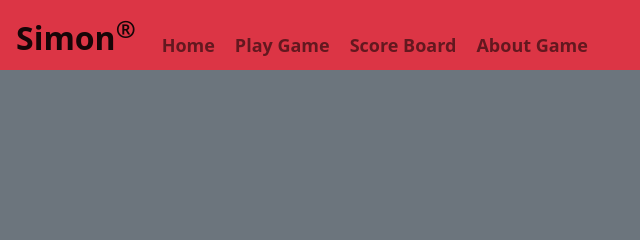
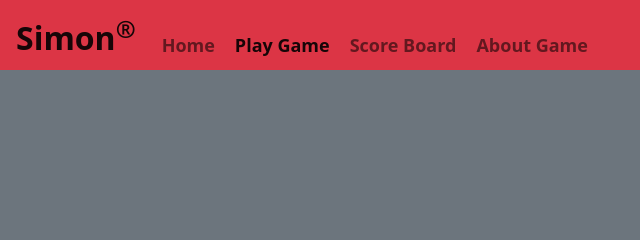
Before and after one commit to jspotten/simon, a plain HTML site: page playGame.html in a window 1280 px wide. Shown: the top 240 px of the page, 0-640 px from the left. Drawn offline with nearby package versions, Linux system fonts and the light colour scheme.

Commit message:
nav-link active and index page functionality

```diff
--- a/playGame.html
+++ b/playGame.html
@@ -20,7 +20,7 @@
                 <a class = "navbar-brand">Simon<sup>&reg;</sup></a>
                 <menu class = "navbar-nav">
                     <li class = "nav-item"><a class = "nav-link" href = "index.html">Home</a></li>
-                    <li class = "nav-item"><a class = "nav-link" href = "playGame.html">Play Game</a></li>
+                    <li class = "nav-item"><a class = "nav-link active" href = "playGame.html">Play Game</a></li>
                     <li class = "nav-item"><a class = "nav-link" href = "gameScore.html">Score Board</a></li>
                     <li class = "nav-item"><a class = "nav-link" href = "aboutGame.html">About Game</a></li>
                 </menu>
```
Also changed, not shown: gameScore.html (+1 -1 lines).
